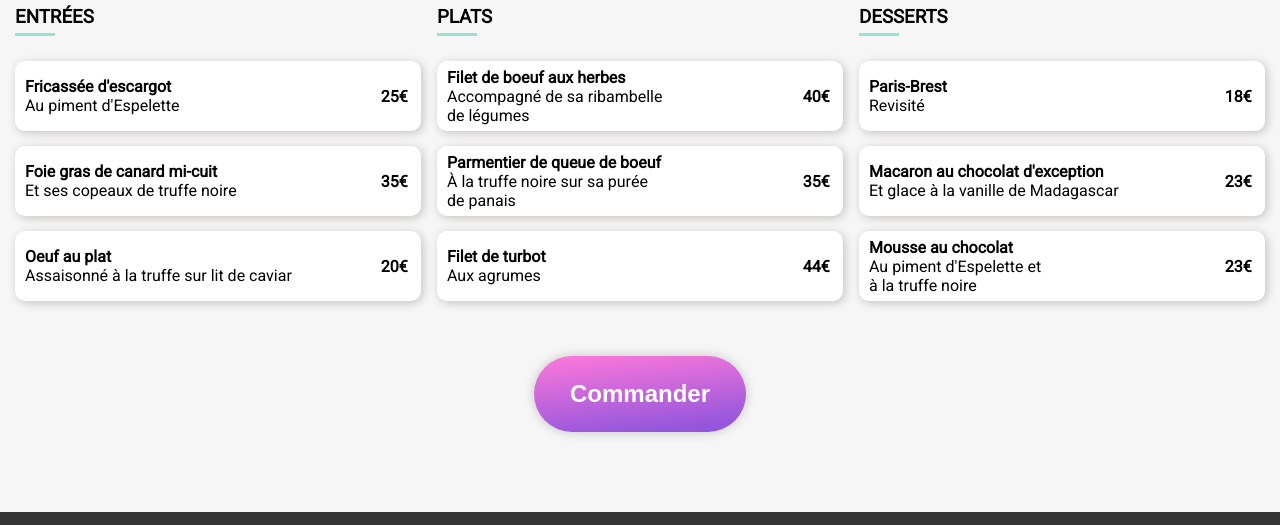
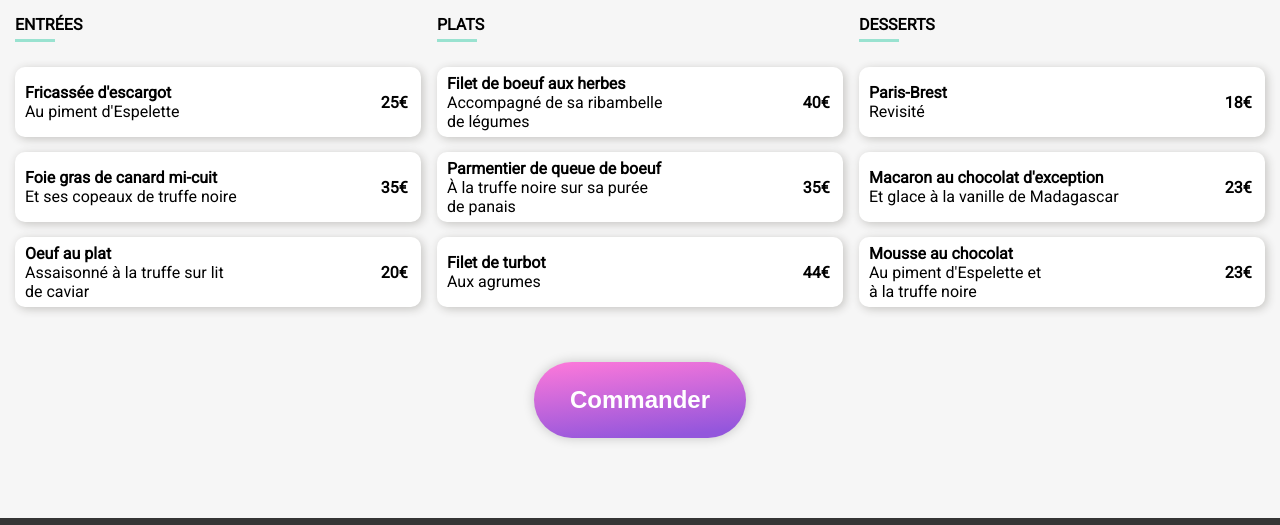
Before and after one commit to OliJah/ohmyfood, a website: page pages/la-palette-du-gout.html in a window 1280 px wide. Shown: the part 575-1100 px from the top of the page. Drawn offline with Linux system fonts and the light colour scheme; a web font is replaced by a local one.

Commit message:
fix font

```diff
--- a/pages/la-palette-du-gout.html
+++ b/pages/la-palette-du-gout.html
@@ -47,7 +47,7 @@
       <div class="container_dishes">
           <section class="dishes" id="entrees">
               <header class="dishes__header">
-                  <h3>ENTRÉES</h3>
+                  <h3 class="dishes_subtitle">ENTRÉES</h3>
               </header>
 
               <div class="dishes__card delay1">
@@ -79,7 +79,7 @@
               <div class="dishes__card delay3">
                   <div class="dishes__card__txt">
                       <h4 class="dishes__card__txt--over">Oeuf au plat</h4>
-                      <p class="dishes__card__txt--over">Assaisonné à la truffe sur lit de caviar</p>
+                      <p class="dishes__card__txt--over">Assaisonné à la truffe sur lit<br>de caviar</p>
                   </div>
                   <div class="dishes__card__price">
                       <strong>20€</strong>
@@ -93,7 +93,7 @@
   <!--============ PLATS ============-->
           <section class="dishes" id="plats">
               <header class="dishes__header">
-                  <h3>PLATS</h3>
+                  <h3 class="dishes_subtitle">PLATS</h3>
               </header>
 
               <div class="dishes__card delay1">
@@ -139,7 +139,7 @@
   <!--============ DESSERT ============-->
           <section class="dishes" id="dessert">
               <header class="dishes__header">
-                  <h3>DESSERTS</h3>
+                  <h3 class="dishes_subtitle">DESSERTS</h3>
               </header>
 
               <div class="dishes__card delay1">
--- a/public/sass/pages/_index.scss
+++ b/public/sass/pages/_index.scss
@@ -33,7 +33,6 @@ img {
   position: relative;
   border-radius: 30px 30px 0 0;
   background-color: #f6f6f6;
-
   padding: 35px 15px 80px 15px;
 
   &__header{
@@ -44,6 +43,7 @@ img {
       margin-bottom: 30px;
       &__title{
           font-family: 'Shrikhand', sans-serif;
+          font-size: 2em;
       }
   }
 
@@ -71,6 +71,9 @@ img {
           transform: scale(0);
       }
   }
+  &_subtitle {
+    font-size: 16px;
+}
   &__card{
       height: 70px;
       width: 100%;
```
Also changed, not shown: index.html (+8 -8 lines), pages/a-la-francaise.html (+4 -4 lines), pages/la-note-enchantee.html (+4 -4 lines), pages/le-delice-des-sens.html (+4 -4 lines), public/css/style.css, 1 other file.
